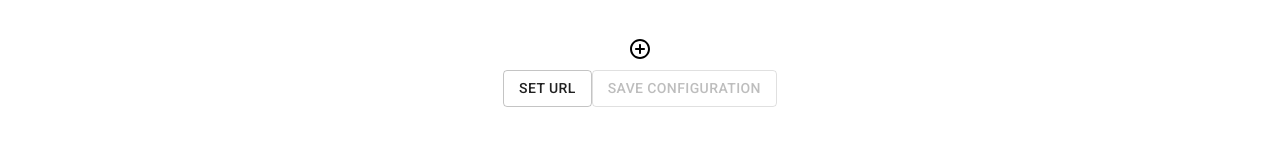
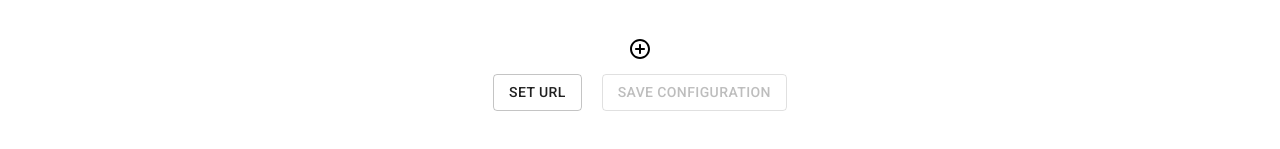
Before and after one commit to Juliafin/urlQueryParamterManager, a React app in the folder url-query-parameter-manager/: page / in a window 1280 px wide. Shown: the part 343-492 px from the top of the page. Built offline with nearby package versions, Linux system fonts and the light colour scheme.

Commit message:
Minor style changes to configuration buttonsg

```diff
--- a/url-query-parameter-manager/src/App.css
+++ b/url-query-parameter-manager/src/App.css
@@ -42,3 +42,13 @@
 .icon {
   cursor: pointer;
 }
+
+.configurationButtonContainer {
+  display: flex;
+  justify-content: center;
+  align-items: center;
+}
+
+.configurationButtonContainer > .configurationButton {
+  margin: 4px 10px;
+}
--- a/url-query-parameter-manager/src/App.js
+++ b/url-query-parameter-manager/src/App.js
@@ -1,65 +1,67 @@
-import React from 'react';
-import './App.css';
-import { Configuration } from './components/Configuration';
-import { ParamsDisplay } from './components/ParamsDisplay';
-import { getCurrentUrl, parseUrlParams } from './utils/parseUrl';
-import { setUrl } from './utils/setUrl';
-import { createQueryString } from './utils/createQueryString';
-import { getConfiguration, saveConfiguration, getKeyHistory, setKeyHistory } from './utils/configurationUtils'
-import cloneDeep  from 'lodash.clonedeep';
-import { Container, Button } from '@material-ui/core';
-import AddCircleOutlineRoundedIcon from '@material-ui/icons/AddCircleOutlineRounded';
+import React from "react";
+import "./App.css";
+import { Configuration } from "./components/Configuration";
+import { ParamsDisplay } from "./components/ParamsDisplay";
+import { getCurrentUrl, parseUrlParams } from "./utils/parseUrl";
+import { setUrl } from "./utils/setUrl";
+import { createQueryString } from "./utils/createQueryString";
+import {
+  getConfiguration,
+  saveConfiguration,
+  getKeyHistory,
+  setKeyHistory,
+} from "./utils/configurationUtils";
+import cloneDeep from "lodash.clonedeep";
+import { Container, Button } from "@material-ui/core";
+import AddCircleOutlineRoundedIcon from "@material-ui/icons/AddCircleOutlineRounded";
 
-const defaultFields = {key: "name", value: "value", id: 1};
+const defaultFields = { key: "name", value: "value", id: 1 };
 
 class App extends React.Component {
   constructor(props) {
     super(props);
     this.state = {
-      url: '',
-      tabId: '',
+      url: "",
+      tabId: "",
       queryFields: [defaultFields],
-      currentConfiguration: '',
+      currentConfiguration: "",
       configurations: {},
-      keyHistory: {}
-    }
+      keyHistory: {},
+    };
   }
 
   async componentDidMount() {
-    const {currentUrl: url, tabId} = await getCurrentUrl();
+    const { currentUrl: url, tabId } = await getCurrentUrl();
     const { configurations } = await getConfiguration();
     const { keyHistory } = await getKeyHistory();
-    console.log('key history in mount', keyHistory)
+    console.log("key history in mount", keyHistory);
     const queryFields = parseUrlParams(url);
     this.setState({
       configurations,
       keyHistory,
       queryFields: queryFields.length ? queryFields : this.state.queryFields,
       tabId,
-      url
+      url,
     });
   }
 
   queryFieldOnDeleteHandler = (event) => {
-
     const { id } = event.currentTarget;
-    let index = parseInt(id.split('-')[1], 10) - 1;
+    let index = parseInt(id.split("-")[1], 10) - 1;
     let newQueryFields = cloneDeep(this.state.queryFields);
     newQueryFields.splice(index, 1);
 
     newQueryFields = newQueryFields.map((field, index) => {
-      return {...field, id: index + 1}
-    })
+      return { ...field, id: index + 1 };
+    });
 
-    this.setState({queryFields: newQueryFields});
-
+    this.setState({ queryFields: newQueryFields });
   };
 
   queryFieldOnChangeHandler = (event, fieldValue) => {
-
     const { id, value } = event.target;
     let newQueryFields = cloneDeep(this.state.queryFields);
-    const idArray = id.split('-');
+    const idArray = id.split("-");
     const index = parseInt(idArray[idArray.length - 1], 10) - 1;
     if (id.startsWith("key")) {
       newQueryFields[index].key = value;
@@ -67,14 +69,14 @@ class App extends React.Component {
       newQueryFields[index].value = value;
     }
 
-    this.setState({queryFields: newQueryFields});
+    this.setState({ queryFields: newQueryFields });
   };
 
   setUrlHandler = (event) => {
     const queryString = createQueryString(this.state.queryFields);
-    const url = this.state.url.replace(/(.*)(\?.*)/, "$1")
-    setUrl(queryString, url)
-  }
+    const url = this.state.url.replace(/(.*)(\?.*)/, "$1");
+    setUrl(queryString, url);
+  };
 
   queryFieldOnAddHandler = (event) => {
     let fieldsToAdd = [];
@@ -82,35 +84,42 @@ class App extends React.Component {
       fieldsToAdd.push(defaultFields);
     } else {
       const lastIndex = this.state.queryFields.length - 1;
-      fieldsToAdd = [...cloneDeep(this.state.queryFields), {...defaultFields, ...{id: this.state.queryFields[lastIndex].id} }]
+      fieldsToAdd = [
+        ...cloneDeep(this.state.queryFields),
+        { ...defaultFields, ...{ id: this.state.queryFields[lastIndex].id } },
+      ];
     }
     fieldsToAdd = fieldsToAdd.map((field, index) => {
-      return {...field, id: index + 1}
-    })
-    this.setState({queryFields: fieldsToAdd});
-  }
+      return { ...field, id: index + 1 };
+    });
+    this.setState({ queryFields: fieldsToAdd });
+  };
 
   onConfigurationChangeHandler = (event) => {
+    const configurationName = event.target.value;
+    const configuration =
+      this.state.configurations[configurationName] || this.state.queryFields;
+    this.setState(
+      { currentConfiguration: configurationName, queryFields: configuration },
+      () => {}
+    );
+  };
 
-    const configurationName = event.target.value;
-    const configuration = this.state.configurations[configurationName] || this.state.queryFields;
-    this.setState({currentConfiguration: configurationName, queryFields: configuration}, () => {
-
-    });
-  }
-
-  saveConfigurationHandler = async(event) => {
-    const configurations = await saveConfiguration(this.state.currentConfiguration, this.state.queryFields);
+  saveConfigurationHandler = async (event) => {
+    const configurations = await saveConfiguration(
+      this.state.currentConfiguration,
+      this.state.queryFields
+    );
 
     const keys = await setKeyHistory(this.state.queryFields);
-    console.log(keys, 'KEYS IN SAVE CONFIGURATION')
-    this.setState({configurations, keyHistory: keys}, () => {
-    });
-  }
+    console.log(keys, "KEYS IN SAVE CONFIGURATION");
+    this.setState({ configurations, keyHistory: keys }, () => {});
+  };
 
   render() {
-
-    const isConfigurationButtonDisabled = !Boolean(this.state.currentConfiguration);
+    const isConfigurationButtonDisabled = !Boolean(
+      this.state.currentConfiguration
+    );
     return (
       <div className="App">
         <h1>Url Query Parameter Manager</h1>
@@ -129,18 +138,26 @@ class App extends React.Component {
           className="flex addContainer"
           onClick={this.queryFieldOnAddHandler}
         >
-          <AddCircleOutlineRoundedIcon className="icon addCircle"/>
+          <AddCircleOutlineRoundedIcon className="icon addCircle" />
         </Container>
 
+        <Container className="configurationButtonContainer">
           <Button
+            className="configurationButton"
             onClick={this.setUrlHandler}
             variant="outlined"
-        >Set Url</Button>
+          >
+            Set Url
+          </Button>
           <Button
+            className="configurationButton"
             onClick={this.saveConfigurationHandler}
             disabled={isConfigurationButtonDisabled}
             variant="outlined"
-        >Save Configuration</Button>
+          >
+            Save Configuration
+          </Button>
+        </Container>
       </div>
     );
   }
```
Lines whose indentation alone changed are shown as unchanged.
